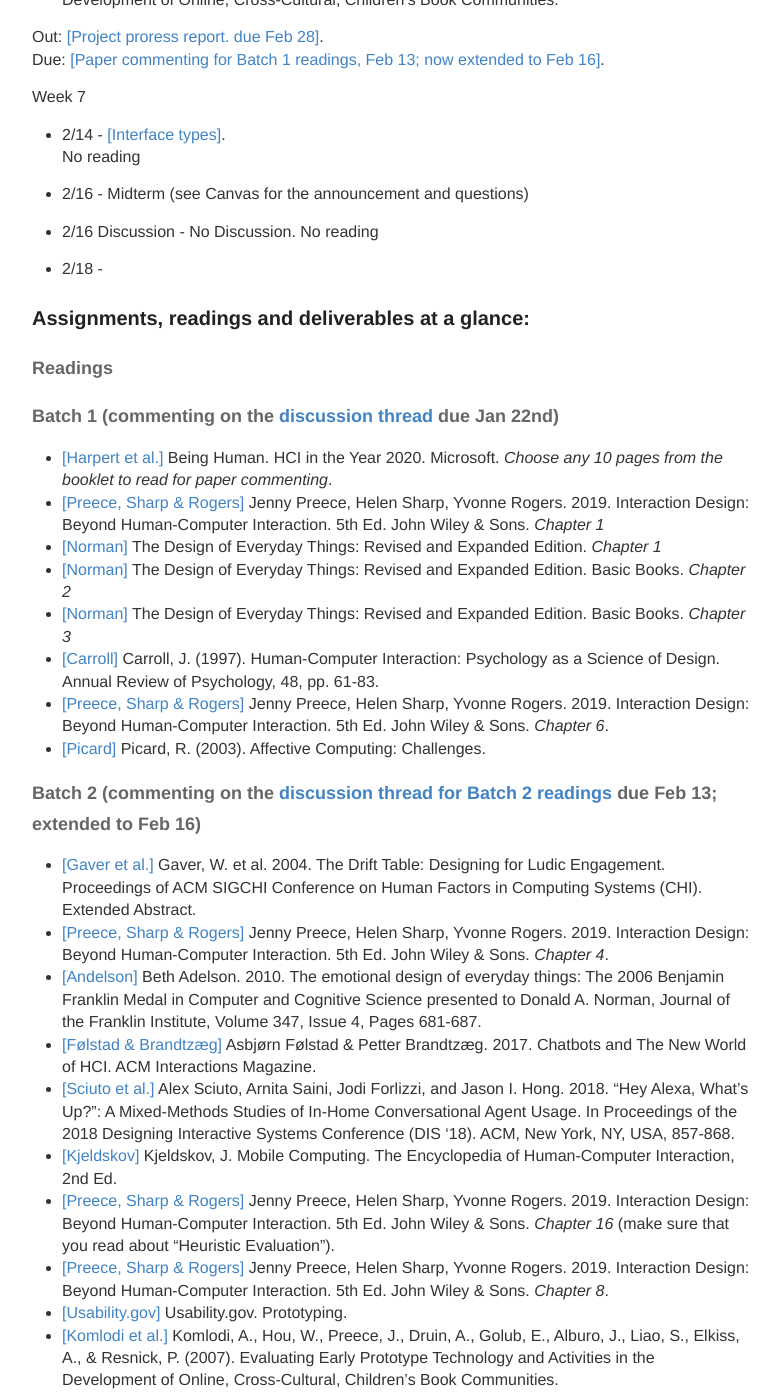
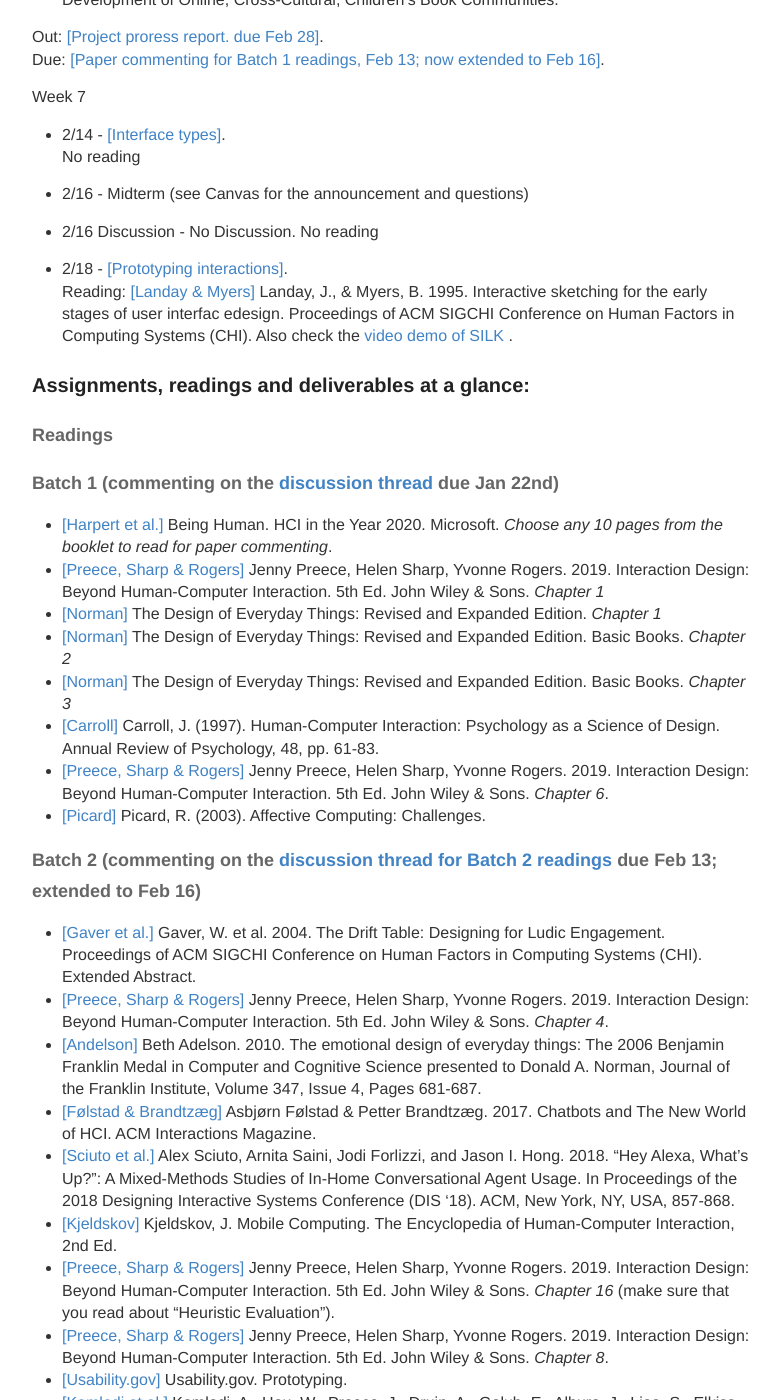
Before and after one commit to hciwang/hciwang.github.io, a Jekyll site: the page built from _posts/2022-1-1-lectures.md, in a window 1280 px wide and 1400 px high, scrolled down 2584 px. Shown: the whole window, without its empty margins (248-1027 px from the left). Built offline with Jekyll 4.4.1, drawn with Linux system fonts in a browser that asks for light colours; some of the changed text lies outside the part shown.

Commit message:
Update 2022-1-1-lectures.md

```diff
--- a/_posts/2022-1-1-lectures.md
+++ b/_posts/2022-1-1-lectures.md
@@ -102,7 +102,8 @@
 - 2/16 Discussion - No Discussion.
 No reading
 
-- 2/18 -
+- 2/18 - [[Prototyping interactions]](https://canvas.ucdavis.edu/courses/633616/files/folder/Misc%20files?preview=15839925).
+Reading: [[Landay & Myers]](https://canvas.ucdavis.edu/courses/633616/files/folder/Misc%20files?preview=15839925) Landay, J., & Myers, B. 1995. Interactive sketching for the early stages of user interfac edesign. Proceedings of ACM SIGCHI Conference on Human Factors in Computing Systems (CHI). Also check the [video demo of SILK](https://www.youtube.com/watch?v=VLQcW6SpJ88) .
 
 ### Assignments, readings and deliverables at a glance:
 
@@ -129,6 +130,9 @@
 - [[Usability.gov]](https://www.usability.gov/how-to-and-tools/methods/prototyping.html) Usability.gov. Prototyping.
 - [[Komlodi et al.]](http://www.id-book.com/downloads/casestudy_14point2.pdf) Komlodi, A., Hou, W., Preece, J., Druin, A., Golub, E., Alburo, J., Liao, S., Elkiss, A., & Resnick, P. (2007). Evaluating Early Prototype Technology and Activities in the Development of Online, Cross-Cultural, Children's Book Communities.
 
+#### Batch 3
+- [[Landay & Myers]](https://canvas.ucdavis.edu/courses/633616/files/folder/Misc%20files?preview=15839925) Landay, J., & Myers, B. 1995. Interactive sketching for the early stages of user interfac edesign. Proceedings of ACM SIGCHI Conference on Human Factors in Computing Systems (CHI). Also check the [video demo of SILK](https://www.youtube.com/watch?v=VLQcW6SpJ88).
+
 
 #### Individual assignments
 - [[Assignment 1: Conceptualizing Human Computer Interaction, due Feb 2]](https://canvas.ucdavis.edu/courses/633616/assignments/820406).
```
